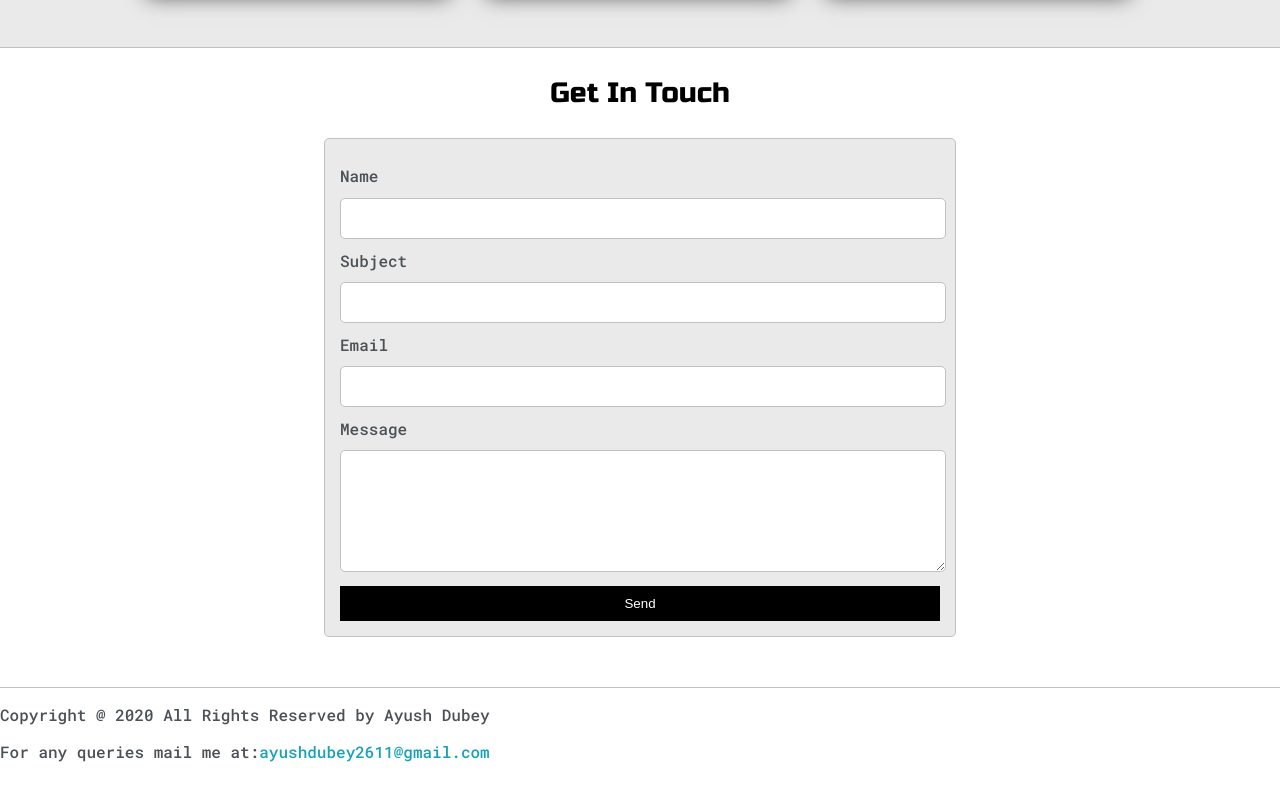
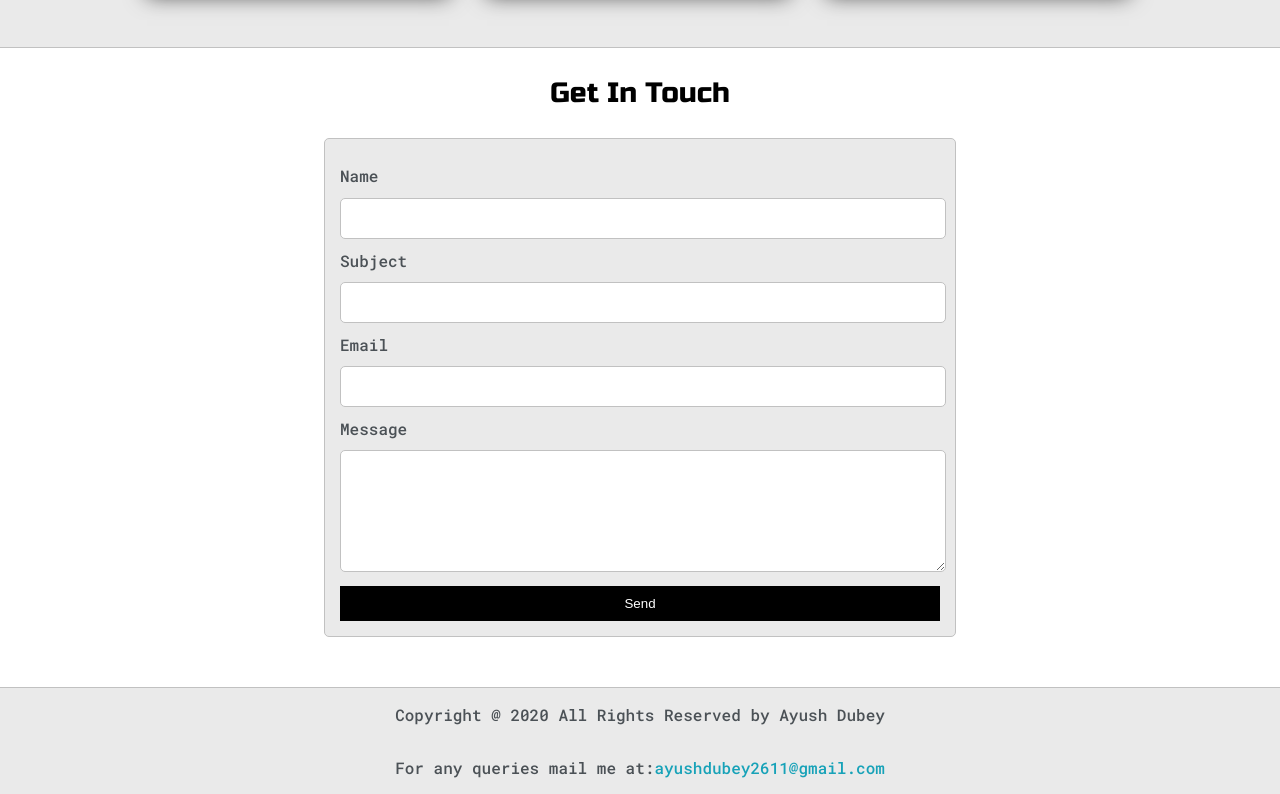
Before and after one commit to AyushDubey-maker/portfolio.github.io, a website: page index.html in a window 1280 px wide. Shown: the part 1886-2680 px from the top of the page. Drawn offline with Linux system fonts and the light colour scheme.

Commit message:
Update index.css
Added style to footer

```diff
--- a/static/index.css
+++ b/static/index.css
@@ -388,3 +388,11 @@ h6 { font-size: 16px;}
 	}
 
 }
+.footer{
+	background-color:var(--mainColor);
+	color: black;
+	display: grid;
+	justify-content: center;
+
+
+}
```
